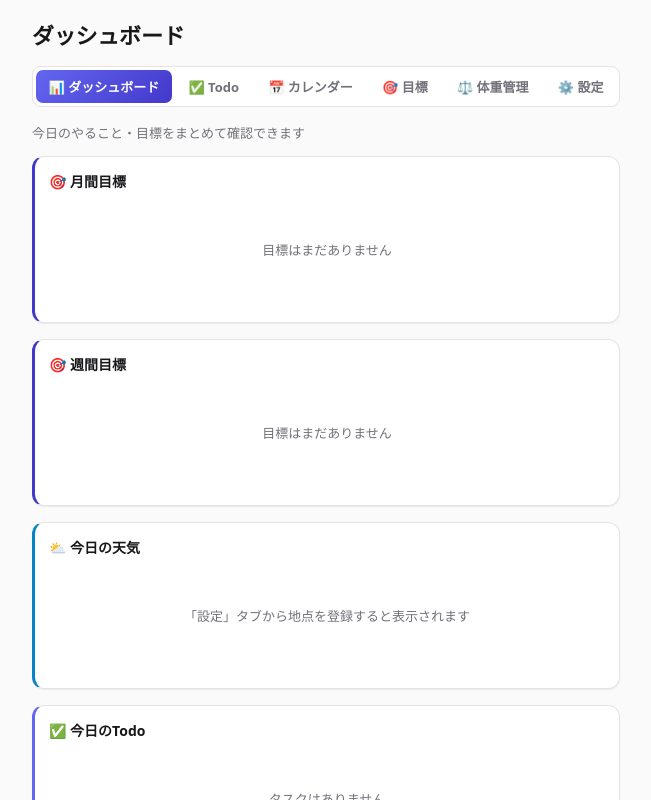
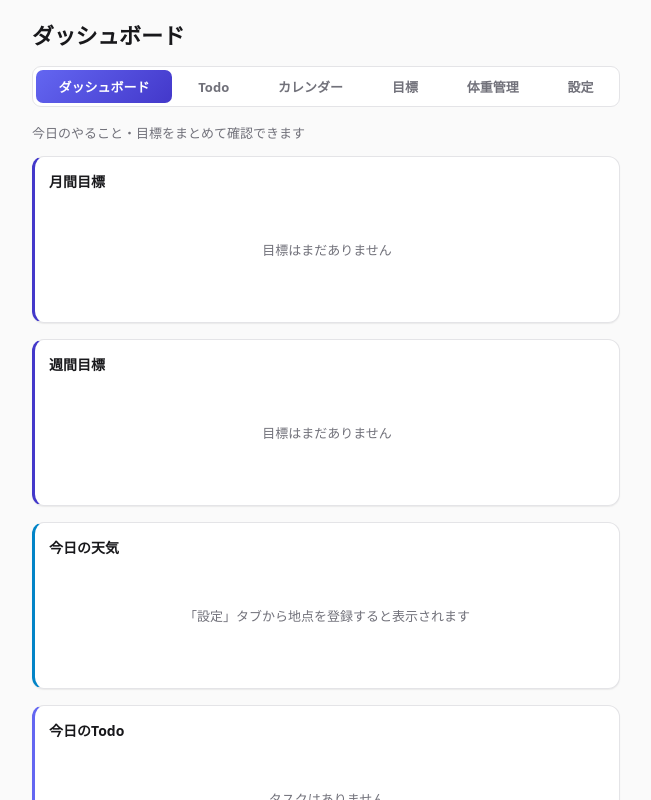
Before and after one commit to fumaalex0507-ops/Todo, a React (Vite) app: page / in a window 1280 px wide. Shown: the top 800 px of the page, without its empty margins (314-965 px from the left). Built offline with nearby package versions, Linux system fonts and the light colour scheme.

Commit message:
絵文字アイコンを削除(左ボーダーの識別カラーは維持)

```diff
--- a/src/components/DashboardSection.tsx
+++ b/src/components/DashboardSection.tsx
@@ -51,24 +51,24 @@ export function DashboardSection() {
       <p className="app__subtitle">今日のやること・目標をまとめて確認できます</p>
 
       <div className="dashboard-card dashboard-card--goal">
-        <h2 className="dashboard-card__title">🎯 月間目標</h2>
+        <h2 className="dashboard-card__title">月間目標</h2>
         <GoalProgressList goals={goals} period="monthly" onToggleAchieved={toggleAchieved} />
       </div>
 
       <div className="dashboard-card dashboard-card--goal">
-        <h2 className="dashboard-card__title">🎯 週間目標</h2>
+        <h2 className="dashboard-card__title">週間目標</h2>
         <GoalProgressList goals={goals} period="weekly" onToggleAchieved={toggleAchieved} />
       </div>
 
       <WeatherCard />
 
       <div className="dashboard-card dashboard-card--todo">
-        <h2 className="dashboard-card__title">✅ 今日のTodo</h2>
+        <h2 className="dashboard-card__title">今日のTodo</h2>
         <TodoList todos={todayTodos} onToggle={toggleComplete} onDelete={deleteTodo} />
       </div>
 
       <div className="dashboard-card dashboard-card--weight">
-        <h2 className="dashboard-card__title">⚖️ 体重推移</h2>
+        <h2 className="dashboard-card__title">体重推移</h2>
         {activeWeightGoal && weightProgress && (
           <div className="goal-progress-item__body goal-progress-item__body--standalone">
             <p className="goal-progress-item__title">
--- a/src/components/GoalsSection.tsx
+++ b/src/components/GoalsSection.tsx
@@ -10,7 +10,7 @@ export function GoalsSection() {
       <p className="app__subtitle">週間・月間の目標を記録しましょう</p>
 
       <div className="dashboard-card dashboard-card--goal">
-        <h2 className="dashboard-card__title">🎯 週間目標</h2>
+        <h2 className="dashboard-card__title">週間目標</h2>
         <GoalForm period="weekly" onSubmit={addGoal} />
         <GoalList
           goals={goals}
@@ -21,7 +21,7 @@ export function GoalsSection() {
       </div>
 
       <div className="dashboard-card dashboard-card--goal">
-        <h2 className="dashboard-card__title">🎯 月間目標</h2>
+        <h2 className="dashboard-card__title">月間目標</h2>
         <GoalForm period="monthly" onSubmit={addGoal} />
         <GoalList
           goals={goals}
--- a/src/components/NavTabs.tsx
+++ b/src/components/NavTabs.tsx
@@ -5,13 +5,13 @@ interface NavTabsProps {
   onChange: (tab: TabKey) => void
 }
 
-const tabs: { key: TabKey; label: string; icon: string }[] = [
-  { key: 'dashboard', label: 'ダッシュボード', icon: '📊' },
-  { key: 'todo', label: 'Todo', icon: '✅' },
-  { key: 'calendar', label: 'カレンダー', icon: '📅' },
-  { key: 'goals', label: '目標', icon: '🎯' },
-  { key: 'weight', label: '体重管理', icon: '⚖️' },
-  { key: 'settings', label: '設定', icon: '⚙️' },
+const tabs: { key: TabKey; label: string }[] = [
+  { key: 'dashboard', label: 'ダッシュボード' },
+  { key: 'todo', label: 'Todo' },
+  { key: 'calendar', label: 'カレンダー' },
+  { key: 'goals', label: '目標' },
+  { key: 'weight', label: '体重管理' },
+  { key: 'settings', label: '設定' },
 ]
 
 export function NavTabs({ active, onChange }: NavTabsProps) {
@@ -24,7 +24,7 @@ export function NavTabs({ active, onChange }: NavTabsProps) {
           className={`nav-tabs__btn ${active === t.key ? 'nav-tabs__btn--active' : ''}`}
           onClick={() => onChange(t.key)}
         >
-          <span aria-hidden="true">{t.icon}</span> {t.label}
+          {t.label}
         </button>
       ))}
     </nav>
--- a/src/components/SettingsSection.tsx
+++ b/src/components/SettingsSection.tsx
@@ -32,7 +32,7 @@ export function SettingsSection({ theme, onThemeChange }: SettingsSectionProps)
       <p className="app__subtitle">表示テーマや天気の表示地名を登録・編集できます</p>
 
       <div className="dashboard-card dashboard-card--settings">
-        <h2 className="dashboard-card__title">🎨 表示テーマ</h2>
+        <h2 className="dashboard-card__title">表示テーマ</h2>
         <div className="segmented">
           {themeOptions.map((opt) => (
             <button
@@ -48,7 +48,7 @@ export function SettingsSection({ theme, onThemeChange }: SettingsSectionProps)
       </div>
 
       <div className="dashboard-card dashboard-card--weather">
-        <h2 className="dashboard-card__title">📍 地点を追加</h2>
+        <h2 className="dashboard-card__title">地点を追加</h2>
         <form className="todo-form" onSubmit={handleSubmit}>
           <div className="todo-form__row todo-form__row--details">
             <label className="todo-form__field">
@@ -79,7 +79,7 @@ export function SettingsSection({ theme, onThemeChange }: SettingsSectionProps)
       </div>
 
       <div className="dashboard-card dashboard-card--weather">
-        <h2 className="dashboard-card__title">📍 登録済みの地点</h2>
+        <h2 className="dashboard-card__title">登録済みの地点</h2>
         {locations.length === 0 && <p className="todo-list__empty">地点はまだ登録されていません</p>}
         <ul className="settings-location-list">
           {locations.map((loc) =>
--- a/src/components/WeatherCard.tsx
+++ b/src/components/WeatherCard.tsx
@@ -5,7 +5,7 @@ export function WeatherCard() {
 
   return (
     <div className="dashboard-card dashboard-card--weather">
-      <h2 className="dashboard-card__title">⛅ 今日の天気</h2>
+      <h2 className="dashboard-card__title">今日の天気</h2>
 
       {locations.length === 0 ? (
         <p className="todo-list__empty">「設定」タブから地点を登録すると表示されます</p>
--- a/src/components/WeightSection.tsx
+++ b/src/components/WeightSection.tsx
@@ -40,7 +40,7 @@ export function WeightSection() {
       </div>
 
       <div className="dashboard-card dashboard-card--weight">
-        <h2 className="dashboard-card__title">⚖️ 体重目標</h2>
+        <h2 className="dashboard-card__title">体重目標</h2>
         <WeightGoalForm latestWeight={latestWeight} onSubmit={addGoal} />
         <WeightGoalList
           goals={goals}
```
